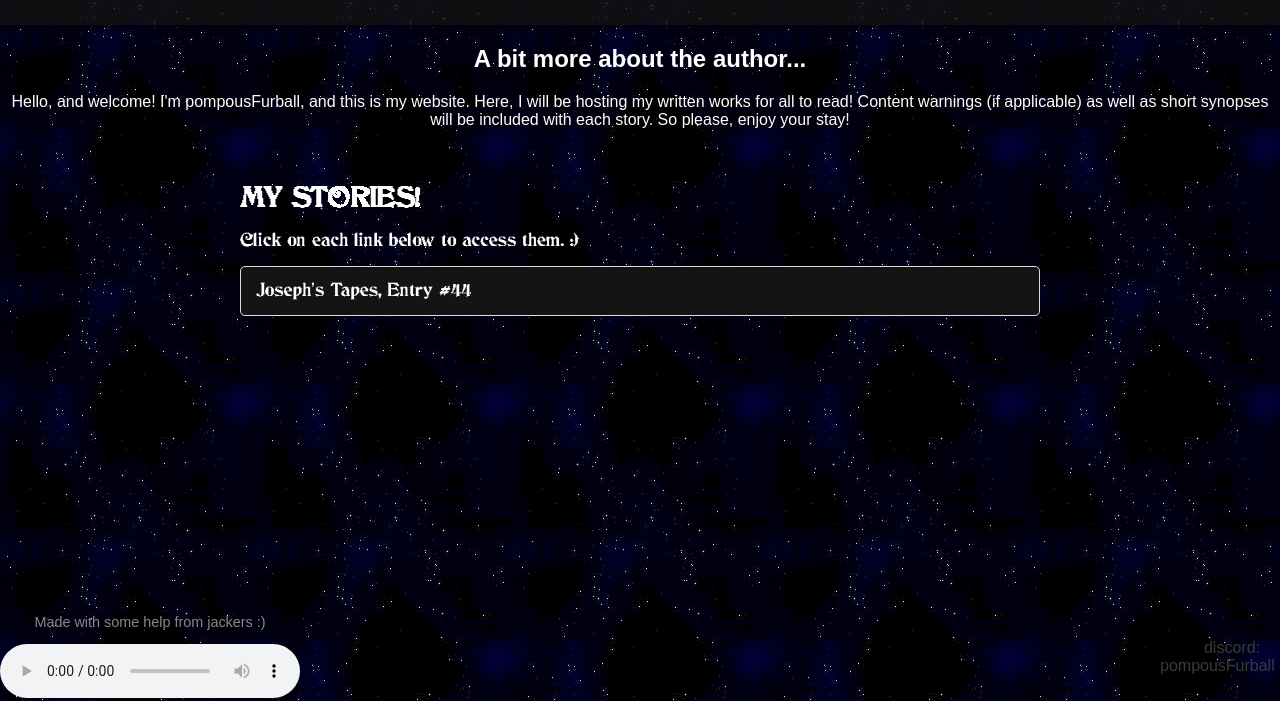
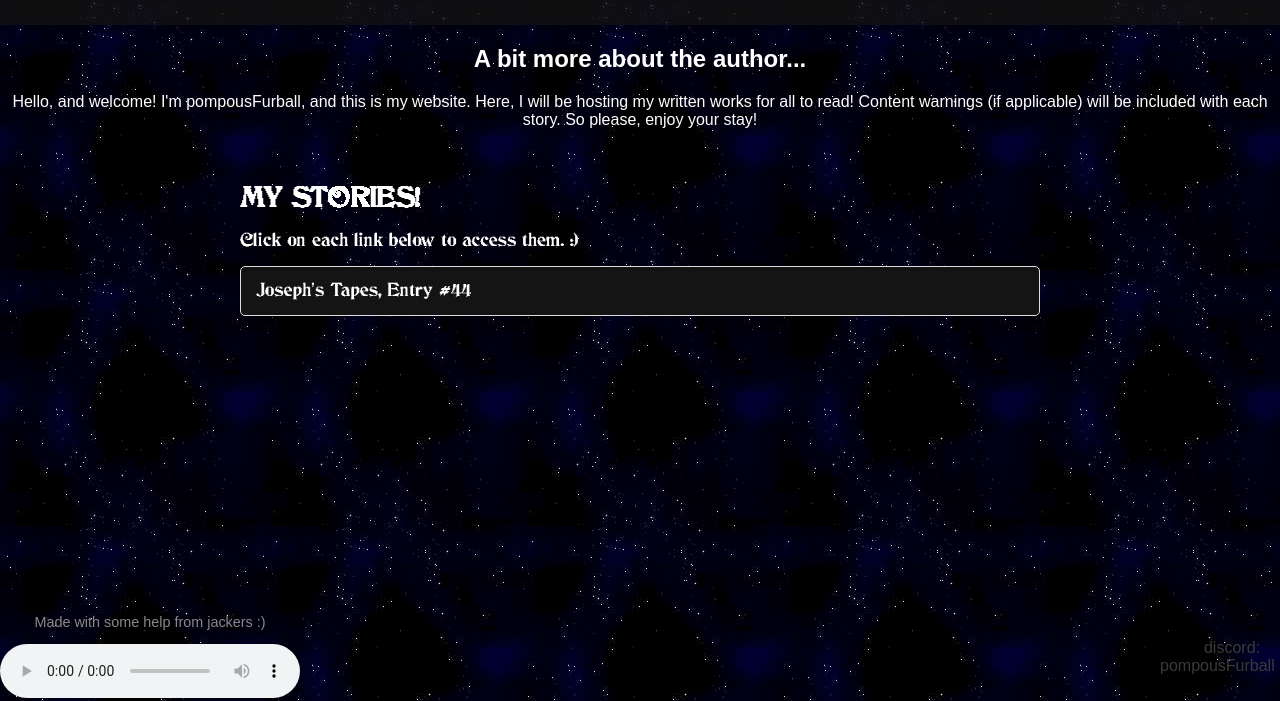
Before and after one commit to pompousFurball/UndertheStars.github.io, a plain HTML site: page index.html in a window 1280 px wide. Shown: the part 99-800 px from the top of the page. Drawn offline with Linux system fonts and the light colour scheme.

Commit message:
Update index.html

```diff
--- a/index.html
+++ b/index.html
@@ -29,7 +29,7 @@
 
     <div class="centered-text">
         <h2>A bit more about the author...</h2>
-        <p>Hello, and welcome! I'm pompousFurball, and this is my website. Here, I will be hosting my written works for all to read! Content warnings (if applicable) as well as short synopses will be included with each story. So please, enjoy your stay!</p>
+        <p>Hello, and welcome! I'm pompousFurball, and this is my website. Here, I will be hosting my written works for all to read! Content warnings (if applicable) will be included with each story. So please, enjoy your stay!</p>
     </div>
 
     <div class="container">
```
